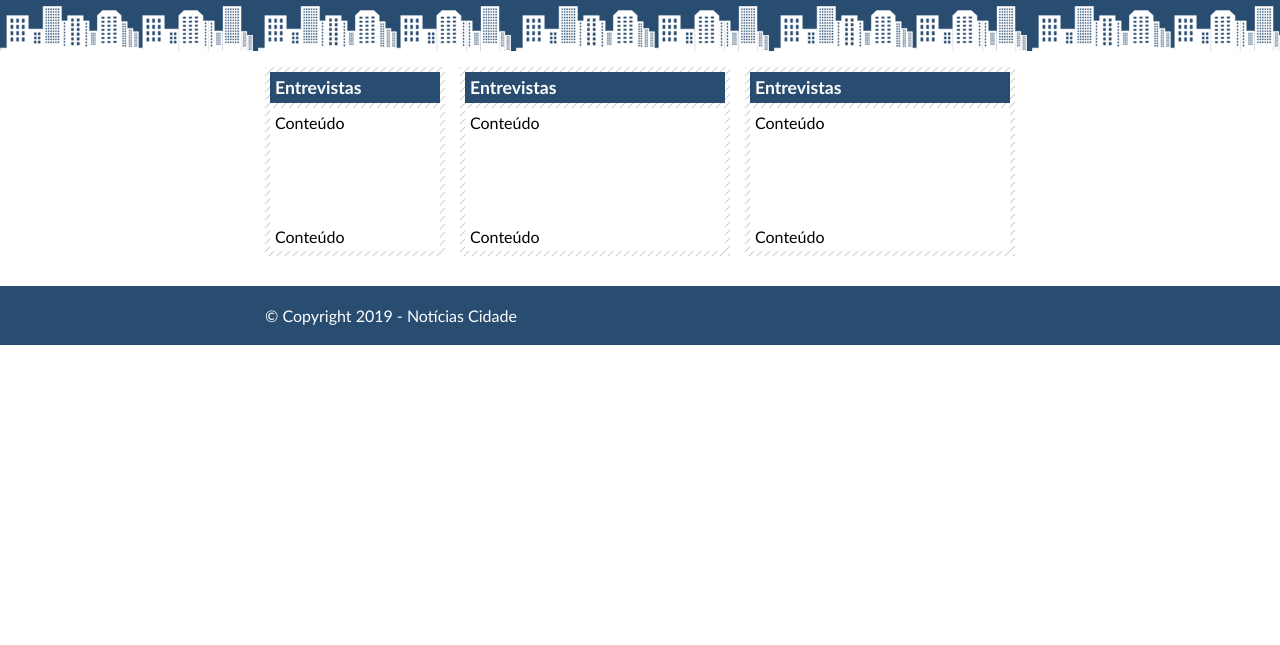
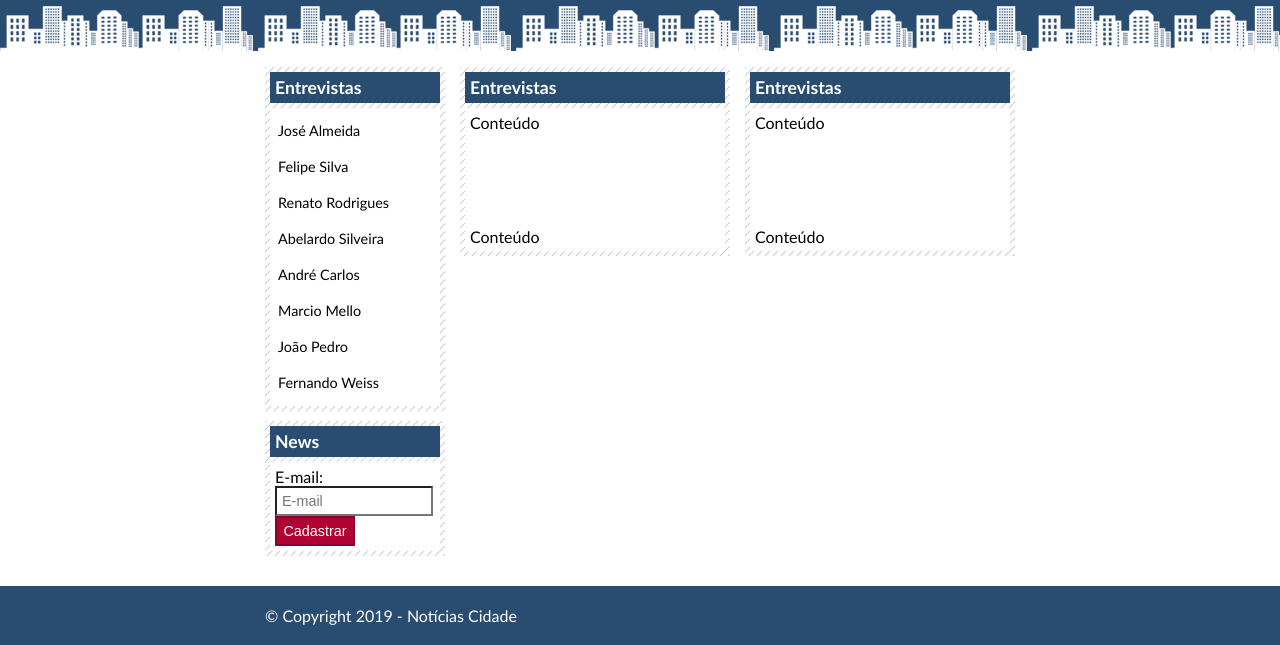
Before and after one commit to MunrraMT/CSS3-Intermediario-Avancado, a plain HTML site: page Projeto-04/ByCurso/index.html in a window 1280 px wide. Shown: the part 178-823 px from the top of the page. Before the commit the page ends 800 px from the top, so only its background shows below. Drawn offline with Linux system fonts and the light colour scheme.

Commit message:
Aula 69. #projeto4 Site de Notícias Cidade - Barra lateral

```diff
--- a/Projeto-04/ByCurso/index.html
+++ b/Projeto-04/ByCurso/index.html
@@ -36,6 +36,7 @@
                         </div>
                     </div>
                 </div>
+
                 <div id="secundario">
                     <div class="caixa">
                         <h2>Entrevistas</h2>
@@ -46,17 +47,41 @@
                         </div>
                     </div>
                 </div>
+
                 <div id="lateral">
                     <div class="caixa">
                         <h2>Entrevistas</h2>
                         <div class="caixa-conteudo">
-                            Conteúdo
-                            <br><br><br><br><br><br>
-                            Conteúdo
+                            <ul>
+                                <li><a href="#">José Almeida</a></li>
+                                <li><a href="#">Felipe Silva</a></li>
+                                <li><a href="#">Renato Rodrigues</a></li>
+                                <li><a href="#">Abelardo Silveira</a></li>
+                                <li><a href="#">André Carlos</a></li>
+                                <li><a href="#">Marcio Mello</a></li>
+                                <li><a href="#">João Pedro</a></li>
+                                <li><a href="#">Fernando Weiss</a></li>
+                            </ul>
+                        </div>
+                    </div>
+
+                    <div class="caixa">
+                        <h2>News</h2>
+                        <div class="caixa-conteudo">
+                            <form>
+                                <div>
+                                    <label for="email">E-mail: </label>
+                                    <input type="text" name="email" id="email" placeholder="E-mail">
+                                </div>
+                                <div>
+                                    <input class="submit" type="submit" value="Cadastrar">
+                                </div>
+                            </form>
                         </div>
                     </div>
                 </div>
             </div>
+
         </div>
 
         <div id="container-rodape">
--- a/Projeto-04/ByCurso/style.css
+++ b/Projeto-04/ByCurso/style.css
@@ -2,6 +2,10 @@
 
 body {font-family: 'Trebuchet MS', 'Lucida Sans Unicode', 'Lucida Grande', 'Lucida Sans', Arial, sans-serif; background: #fff url(../imagem/fundo.png) repeat-x left top;}
 ul {margin: 0; padding: 0; list-style: none;}
+label {display: block; cursor: pointer;}
+
+input {font-size: 0.9em; background-color: #fff; padding: 5px;}
+input.submit {width: 80px; color: #fff; background-color: #b10333; border: 2px solid #870529; padding: 5px;}
 
 body.home #navegacao a#home,
 body.brasil #navegacao a#brasil,
@@ -34,8 +38,13 @@ body.fotos #navegacao a#fotos {
 
 .caixa {margin: 10px 0; padding: 5px; background: #f3f3f3 url(../imagem/fundo-caixa.png);}
 .caixa h2 {font-size: 1.1em; background: #294c71; color: #fff; padding: 5px;}
+.caixa-conteudo {background: #fff; padding: 5px; margin-top: 5px;}
+.caixa-conteudo #email {width: 90%;}
 
-.caixa-conteudo {background: #fff; padding: 5px; margin-top: 5px;}
+#lateral ul a {font-size: 0.9em; padding: 3px; display: block; line-height: 30px; color: #000; text-decoration: none;}
+#lateral ul a:hover {color: #a1a1a1; background: #f9f9f9 url(../imagem/marcador.png) no-repeat left center; padding-left: 20px;}
+
+
 
 #container-rodape {clear: both; background-color: #294c71; padding: 20px;}
 #container-rodape #rodape {width: 750px; margin: 0 auto; color: #fff;}
```
